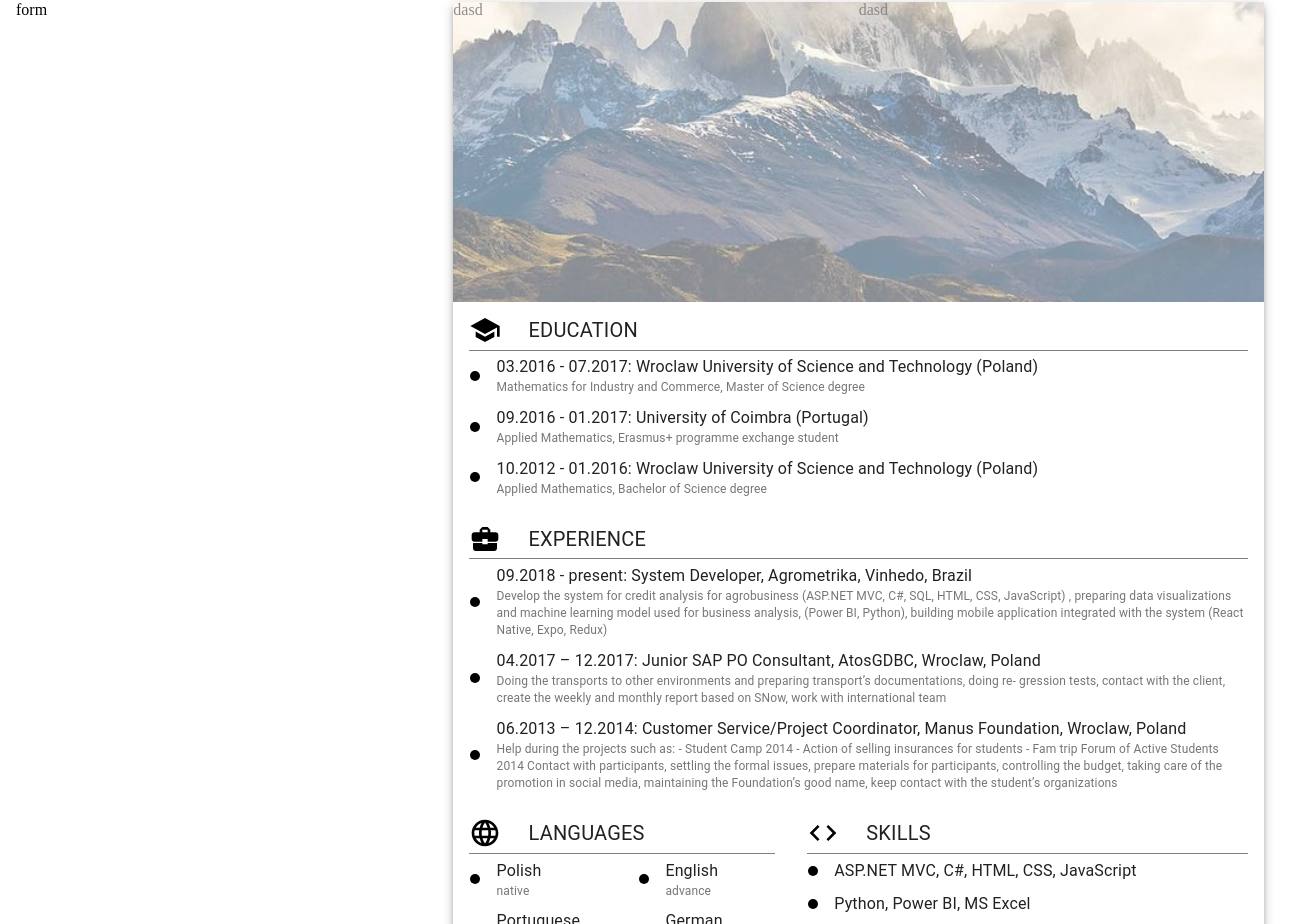
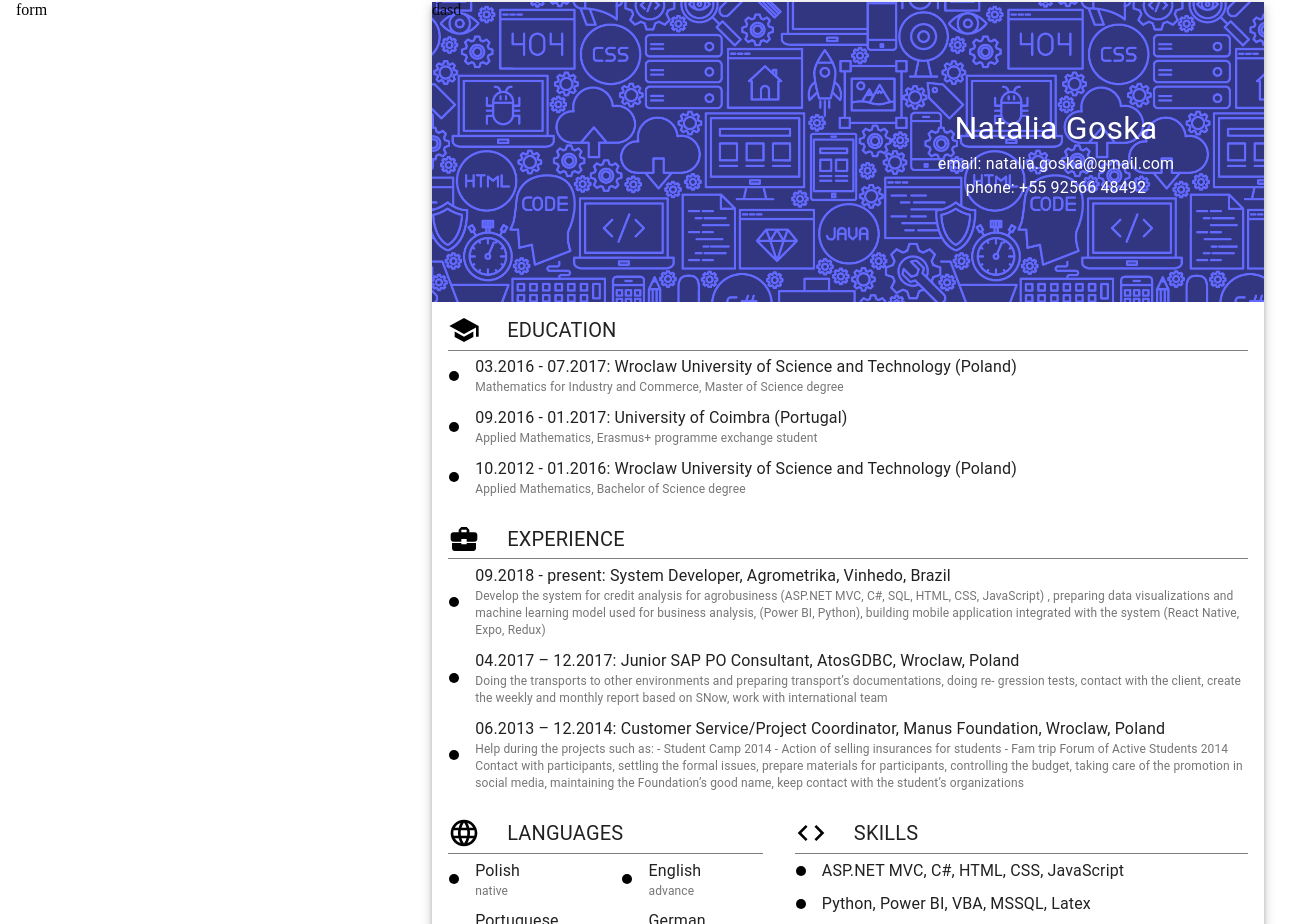
Before and after one commit to goskan93/curriculum-vitae, a React (Create React App) app: page / in a window 1280 px wide. Shown: the part 14-938 px from the top of the page, 1312 px wide, since content can reach past the window. Built offline with nearby package versions, Linux system fonts and the light colour scheme.

Commit message:
create header

```diff
--- a/src/components/backgroundImage.js
+++ b/src/components/backgroundImage.js
@@ -1,5 +1,5 @@
 import React from "react";
-import backgroundImage from "../images/background.jpg";
+import backgroundImage from "../images/background2.png";
 
 function BackgroundImage(props) {
   return (
@@ -12,7 +12,7 @@ function BackgroundImage(props) {
         backgroundRepeat: "no-repeat",
         backgroundColor: "#BF214B",
         minHeight: 300,
-        opacity: 0.5
+        // opacity: 0.5
       }}
     >
       {props.children}
--- a/src/components/section.js
+++ b/src/components/section.js
@@ -83,7 +83,7 @@ function Section(props) {
                 </SmallerListItemIcon>
                 <ListItemText
                   primary={item.primaryText}
-                  secondary={item.secondaryText}
+                  secondary={item.secondaryText ? item.secondaryText : ""}
                 />
               </ListItem>
             </Grid>
--- a/src/utils/defaultValues.js
+++ b/src/utils/defaultValues.js
@@ -71,18 +71,14 @@ export const languages = [
 export const skills = [
   {
     primaryText: "ASP.NET MVC, C#, HTML, CSS, JavaScript",
-    secondaryText: ""
   },
   {
-    primaryText: "Python, Power BI, MS Excel",
-    secondaryText: ""
+    primaryText: "Python, Power BI, VBA, MSSQL, Latex",
   },
   {
-    primaryText: "MSSQL, VBA, LaTex",
-    secondaryText: ""
+    primaryText: "React.js, React Native, Redux, Expo",
   },
   {
     primaryText: "GIT, Azure Devops",
-    secondaryText: ""
   }
 ];
--- a/src/views/Home.js
+++ b/src/views/Home.js
@@ -3,7 +3,7 @@ import Grid from "@material-ui/core/Grid";
 import { Curriculum } from "./index";
 function Home(props) {
   return (
-    <Grid container className="app" spacing={8}>
+    <Grid container className="app">
       <Grid item xs={12} md={4}>
         form
       </Grid>
--- a/src/views/curriculum/Header.js
+++ b/src/views/curriculum/Header.js
@@ -1,17 +1,33 @@
 import React from "react";
-import { Grid } from "@material-ui/core";
+import { connect } from "react-redux";
+import { Grid, Typography } from "@material-ui/core";
 
 //TODO: remove opacity from child
 function Header(props) {
+  const { name, email, phone } = props
   return (
     <Grid container>
       <Grid item xs={6}>
         dasd
       </Grid>
       <Grid item xs={6}>
-        dasd
+        <Grid container direction="column" justify="center" alignItems="center" style={{minHeight:300}}>
+          <Grid item xs={12}>
+            <Typography style={{color:'white', textAlign:'center', fontSize:'2rem'}}>{name}</Typography>
+            <Typography style={{color:'white', textAlign:'center', fontSize:'1rem'}}>email: {email}</Typography>
+            <Typography style={{color:'white', textAlign:'center', fontSize:'1rem'}}>phone: {phone}</Typography>
+          </Grid>
+        </Grid>
       </Grid>
     </Grid>
   );
 }
-export default Header;
+
+function mapStateToProps({ form }, _) {
+  return {
+    name: form.name,
+    email: form.email,
+    phone: form.phone,
+  };
+}
+export default connect(mapStateToProps)(Header);
```
Also changed, not shown: src/images/background2.png (added).
